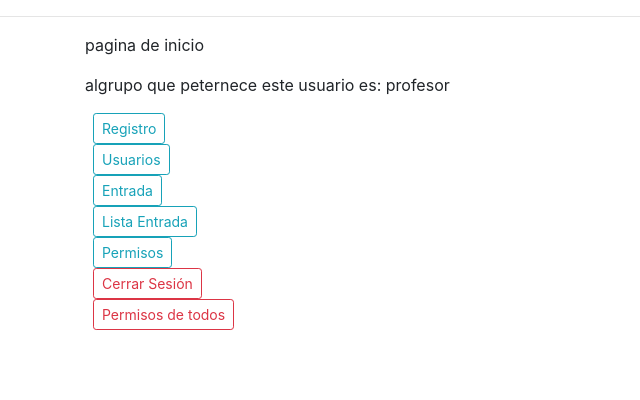
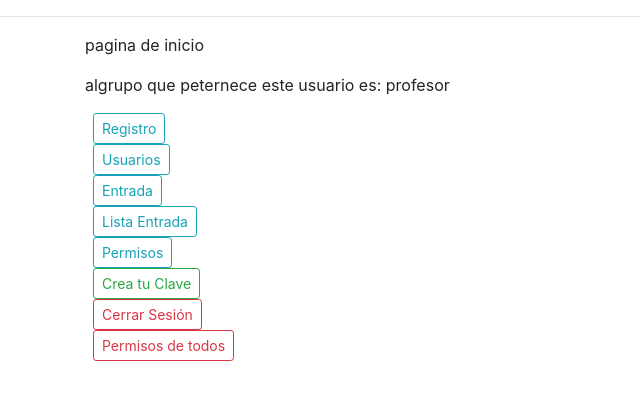
Before and after one commit to MapacheIng/django_prueba, a Django app: page / in a window 1280 px wide. Shown: the part 56-456 px from the top of the page, without its empty margins (0-640 px from the left). Run offline with Django 4.2, Linux system fonts and the light colour scheme; a user stored in the database is signed in; data comes from the database, SQL or seed files in the repository; both versions use the stored data as it was after the commit; some libraries are stand-ins or nearby versions.

Commit message:
acomodar botones inicio

```diff
--- a/login/templates/pagina/pagina_inicio.html
+++ b/login/templates/pagina/pagina_inicio.html
@@ -7,6 +7,11 @@
     <p>algrupo que peternece este usuario es: {{nombre_grupo}}</p>
     <div>
     {% include 'pagina/pagina_inicio_menu.html' %}
+    {% if user.verificacion %}
+        <a href="{% url 'actualizar_datos' %}" class="btn btn-outline-primary btn-sm ml-2">Actualizar Datos</a><br/>
+    {% else %}
+        <a href="{% url 'clave_puerta' %}" class="btn btn-outline-success btn-sm ml-2">Crea tu Clave</a><br/>
+    {% endif %}
     <a href="{% url 'cerrar_sesion' %}" class="btn btn-outline-danger btn-sm ml-2">Cerrar Sesión</a><br/>
     </div>
     {% else %}
```
Also changed, not shown: db.sqlite3.
